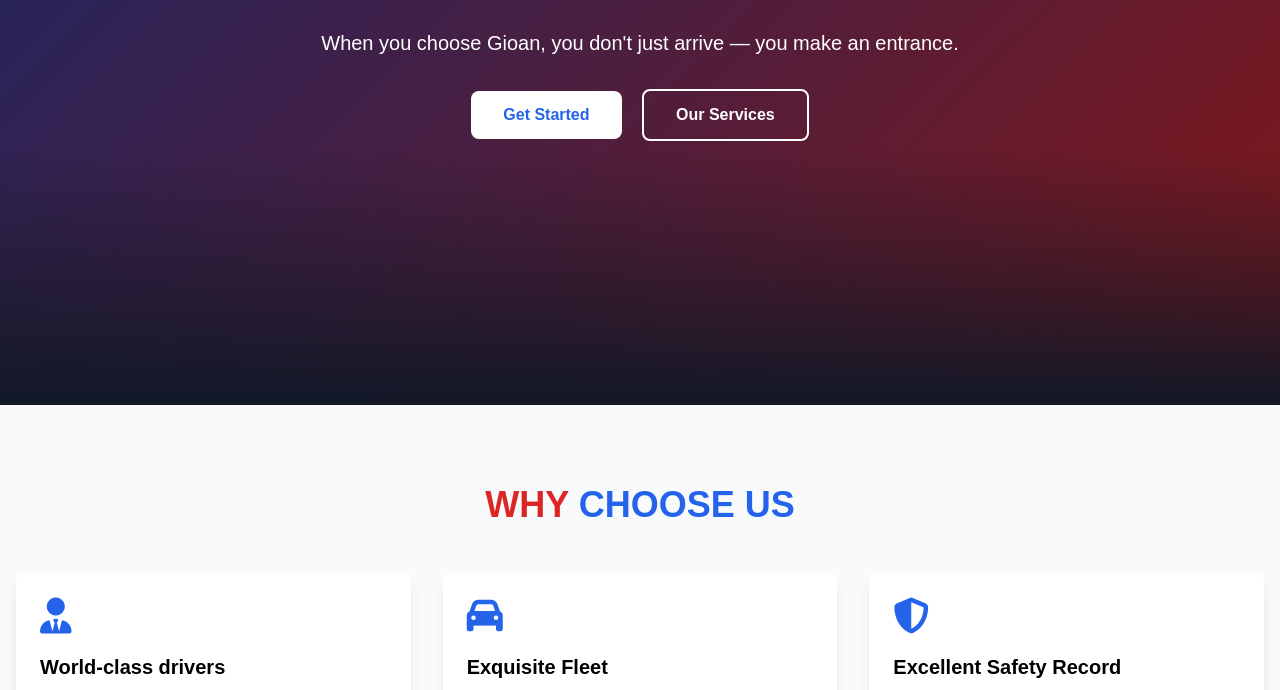
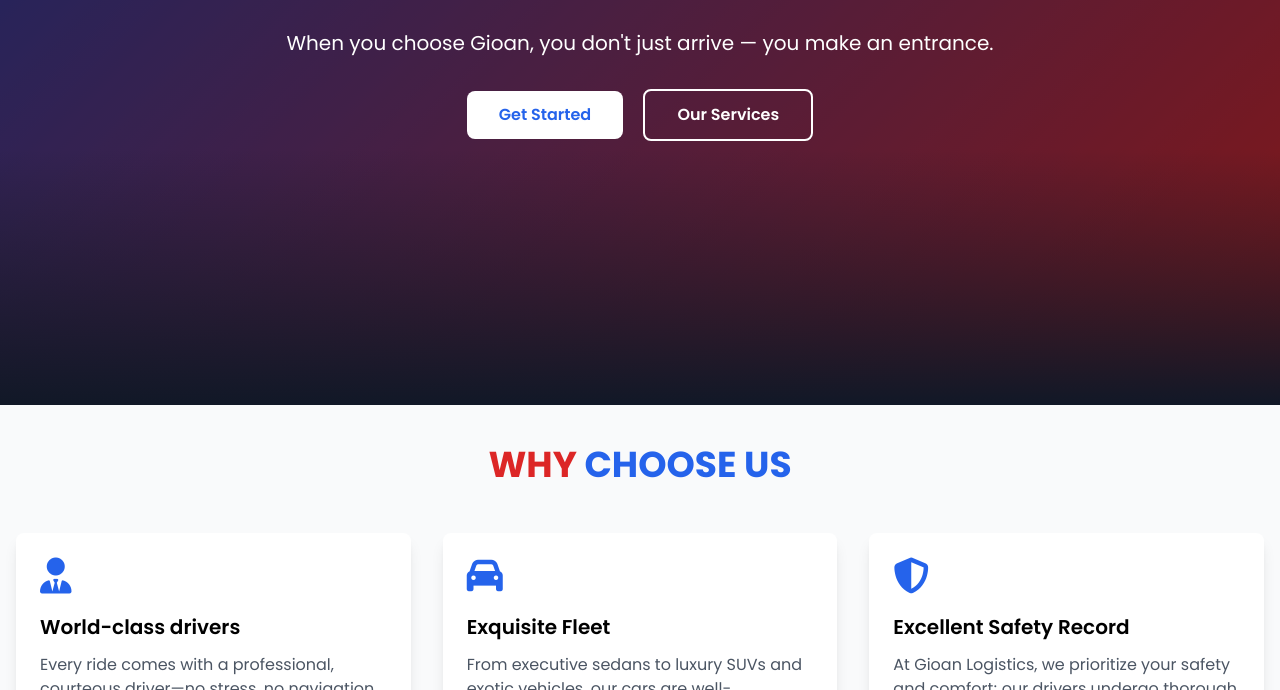
Before and after one commit to Lucky-Daniel-Dunamis/Gioan, a website: page index.html in a window 1280 px wide. Shown: the part 395-1085 px from the top of the page. Drawn offline with nearby package versions, Linux system fonts and the light colour scheme.

Commit message:
changed code from npm package to CDN

```diff
--- a/index.html
+++ b/index.html
@@ -6,7 +6,10 @@
     <title>
       Gioan Logistics Nigeria Limited - Premium Transportation Services
     </title>
-    <link rel="stylesheet" href="./dist/output.css" />
+    <!-- Tailwind (CDN) -->
+    <script src="https://cdn.tailwindcss.com"></script>
+    <!-- Your custom stylesheet (loads AFTER Tailwind so rules override) -->
+    <link rel="stylesheet" href="./style.css" />
     <link
       rel="stylesheet"
       href="https://cdnjs.cloudflare.com/ajax/libs/font-awesome/6.4.0/css/all.min.css"
--- a/postcss.config.js
+++ /dev/null
@@ -1,6 +0,0 @@
-module.exports = {
-  plugins: {
-    tailwindcss: {},
-    autoprefixer: {},
-  },
-}
--- a/style.css
+++ b/style.css
@@ -1,7 +1,3 @@
-@tailwind base;
-@tailwind components;
-@tailwind utilities;
-
 @import url("https://fonts.googleapis.com/css2?family=Poppins:wght@300;400;500;600;700;800&display=swap");
 
 body {
--- a/tailwind.config.js
+++ /dev/null
@@ -1,16 +0,0 @@
-/** @type {import('tailwindcss').Config} */
-module.exports = {
-  content: [
-    "./index.html",
-    "./*.html",
-    "./script.js",
-  ],
-  theme: {
-    extend: {
-      fontFamily: {
-        'poppins': ['Poppins', 'sans-serif'],
-      },
-    },
-  },
-  plugins: [],
-}
```
Also changed, not shown: package.json (+3 -9 lines), dist/output.css (deleted).
